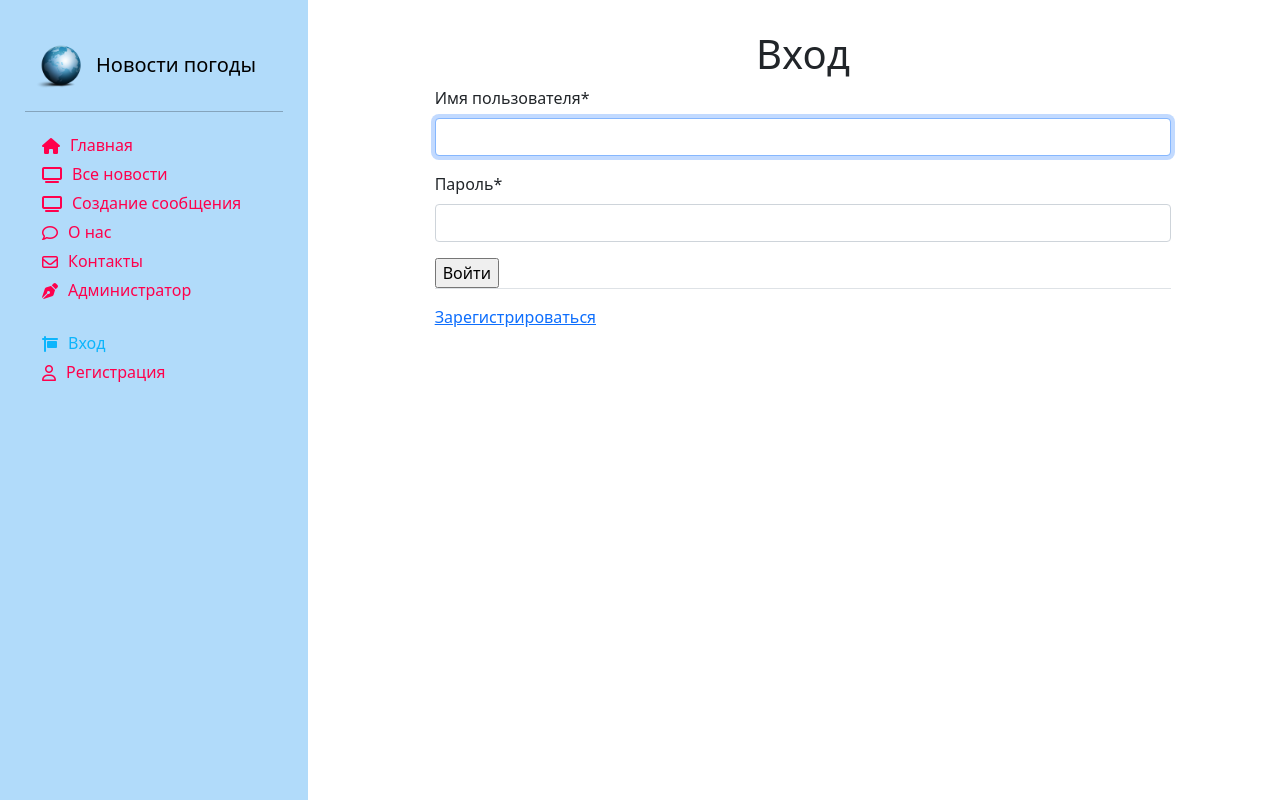
After one commit to vamushinskiy/RostelecomStudy, a Django app: page /users/login in a window 1280 px wide. The commit adds this page. Run offline with Django 4.2, Linux system fonts and the light colour scheme; some libraries are stand-ins or nearby versions.

Commit message:
Добавлены login и logout

```diff
--- a/NewsStudyRostelecom/NewsStudyRostelecom/settings.py
+++ b/NewsStudyRostelecom/NewsStudyRostelecom/settings.py
@@ -146,3 +146,6 @@ DEFAULT_AUTO_FIELD = 'django.db.models.BigAutoField'
 
 CRISPY_ALLOWED_TEMPLATES_PACKS = "bootstrap5"
 CRISPY_TEMPLATE_PACK = "bootstrap5"
+
+LOGIN_REDIRECT_URL = 'home'
+LOGOUT_REDIRECT_URL = 'home'
--- a/NewsStudyRostelecom/main/templates/main/sidebar.html
+++ b/NewsStudyRostelecom/main/templates/main/sidebar.html
@@ -59,15 +59,38 @@
        </ul>
     </hr>
     <br>
-    <div class="dropdown1 flex-column mb-auto">
+    {% if request.user.id %}
+        <div class="dropdown flex-column mb-auto">
             <button class="btn btn-primary dropdown-toggle col-12" type="button" id="dropdownMenuButton1"
-                data-bs-toggle="dropdown" aria-expanded="false" style="background:#212529;">
+                    data-bs-toggle="dropdown" aria-expanded="false" style="background:#97CFF8;">
                 <img src="{{ request.user.account.account_image.url }}" alt="" width="25" height="25"
                      class="rounded-circle me-2">
                 <div class="d-none d-lg-block "> {{ request.user.username }}</div>
             </button>
+            <ul class="dropdown-menu" aria-labelledby="dropdownMenuButton1">
+                <li><a class="dropdown-item" href="#">Создать сообщение</a></li>
+                <li><a class="dropdown-item" href="#">Профиль</a></li>
+                <li><a class="dropdown-divider"> </a></li>
+                <li><a class="dropdown-item" href="{% url 'logout' %}">Выход</a></li>
+            </ul>
         </div>
-
+    {% else %}
+        <ul class="nav nav-pills flex-column mb-auto">
+            <li>
+                <a href="{% url 'login' %}"  {% if request.resolver_match.view_name == 'login' %} class="link-active" aria-current="page" {% endif %}>
+                    <i class="fa fa-sign menu-icon" ></i>
+                    <div class="d-none d-lg-block"> Вход</div>
+                </a>
+            </li>
+            <li>
+                <a href="{% url 'registration' %}" {% if request.resolver_match.view_name == 'registration' %} class="link-active" aria-current="page" {% endif %}>
+                    <i class="fa-regular fa-user menu-icon" ></i>
+                    <div class="d-none d-lg-block"> Регистрация</div>
+                </a>
+            </li>
+        </ul>
+    {% endif %}
+    <br>
     {% if messages %}
         {% for message in messages %}
             <div class="alert alert-{{ message.tags }}">
--- /dev/null
+++ b/NewsStudyRostelecom/users/templates/users/login.html
@@ -0,0 +1,26 @@
+{% extends 'main/base_template.html' %}
+{% load static %}
+{% load bootstrap5 %}
+{% load crispy_forms_tags %}
+
+{% block title %} Вход {% endblock %}
+
+
+{% block content %}
+    <div class="row">
+        <div class="text-center" style="margin-top:30px;">
+            <h1>Вход</h1>
+        </div>
+        <form method="POST">
+            {% csrf_token %}
+            {{ form|crispy }}
+            <input type="submit" value="Войти">
+            <br>
+            <div class="border-top pt-3">
+                <small class="text-muted" Нужен аккаунт?></small>
+                    <a class="ml-2" href="{% url 'registration' %}">Зарегистрироваться</a>
+            </div>
+        </form>
+    </div>
+
+{% endblock %}
--- a/NewsStudyRostelecom/users/urls.py
+++ b/NewsStudyRostelecom/users/urls.py
@@ -1,10 +1,15 @@
 from django.contrib import admin
 from django.urls import path
 from . import views
+from django.contrib.auth import views as auth_views
 
 
 urlpatterns = [
     path('', views.index, name='user_index'),
     path('contact_page', views.contact_page, name='contact_page'),
     path('registration', views.registration, name='registration'),
+    path('login', auth_views.LoginView.as_view(
+        template_name='users/login.html'), name='login'),
+    path('logout', auth_views.LogoutView.as_view(
+        template_name='users/logout.html'), name='logout'),
 ]
--- a/NewsStudyRostelecom/users/views.py
+++ b/NewsStudyRostelecom/users/views.py
@@ -27,9 +27,9 @@ def registration(request):
         if form.is_valid():
             form.save()
             username = form.cleaned_data.get('username')
-            password = form.cleaned_data.get('password')
+            password = form.cleaned_data.get('password1')
             authenticate(username=username, password=password)
-            messages.success(request, f'{username} был зарегистрирован!')
+            messages.success(request, f'Пользователь {username} зарегистрирован!')
             return redirect('home')
     else:
         form = UserCreationForm()
```
Also changed, not shown: NewsStudyRostelecom/users/templates/users/logout.html (added, +20 -0 lines), NewsStudyRostelecom/db.sqlite3. Lines whose indentation alone changed are shown as unchanged.
